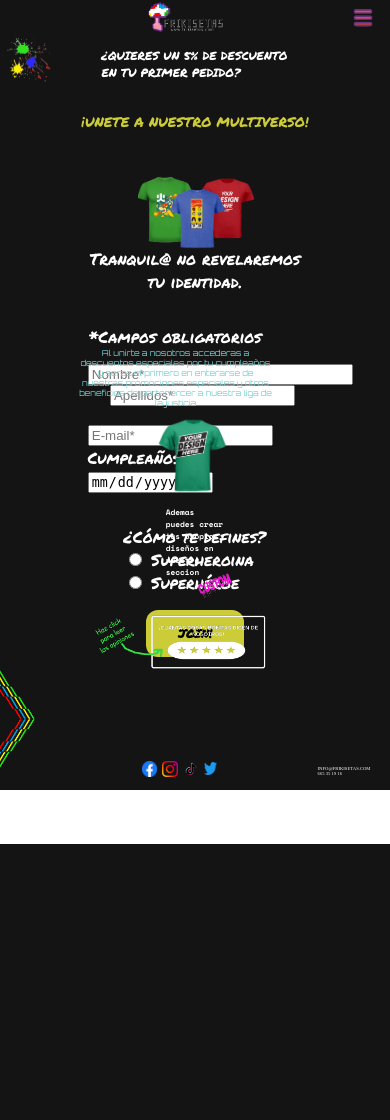
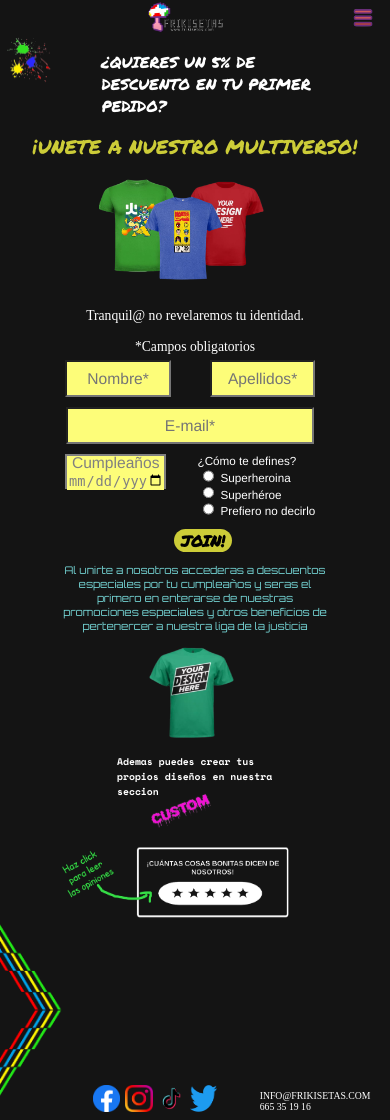
Before and after one commit to Xeadnor/Trabajo-por-Retos, a PHP site: page / in a window 390 px wide. Before the commit the page ends 844 px from the top, so only its background shows below. Run offline with PHP 8.4, Linux system fonts and the light colour scheme.

Commit message:
landing terminada

```diff
--- a/index.html
+++ b/index.html
@@ -31,12 +31,13 @@
     <div id="fgancho">
         <p>¡UNETE A NUESTRO MULTIVERSO!</p>
     </div>
-
+    <div id="posicion">
         <div id="formulario">
 
         <form id="form" action="" method="post" >
         <p id="identidad">Tranquil@ no revelaremos tu identidad.</p>
             <p id="obligatorio">*Campos obligatorios</p>
+            <div id="np">
             <label for="nombre" ></label>
             <input type="text" id="nombre" placeholder="Nombre*" size="30" required>
 
@@ -44,30 +45,33 @@
                 <label for="apellidos" name="apellidos" alt="apellidos"></label>
                 <input type="text" id="apellidos" name="apellidos" placeholder="Apellidos*" required>
 
-       <p>
+            </div>
+            <div id="email">
             <label for="mail"></label>
             <input type="email" id="mail" placeholder="E-mail*" required>
-
-
+            </div>
+            <div id="date">
+                <div id="contenidos">
                     <label for="fecha">Cumpleaños</label>
                     <input type="date" id="fecha">
+                </div>
+                <p id="opcionsexo"> <label for="sexo" id="tsexo">¿Cómo te defines?</label></br>
+                    <input type="radio" id="sexo" name="boton" value="mujer"> Superheroina<br>
+                    <input type="radio" id="sexo" name="boton" value="hombre"> Superhéroe<br>
+                    <input type="radio" id="sexo" name="boton" value="otro"> Prefiero no decirlo
             </p>
-        <p> <label for="sexo">¿Cómo te defines?</label></br>
-                <input type="radio" id="sexo" name="boton" value="mujer"> Superheroina<br>
-                <input type="radio" id="sexo" name="boton" value="hombre"> Superhéroe
-        </p>
+                </div>
+
             <input id="boton" type="submit" value="JOIN!">
 
 
         </form>
-
-
+        </div>
         <div id="camis">
             <img id="camisetas" src="imagenes/camisetas.png" alt="camisetas">
 
         </div>
     </div>
-
     <div id="descuentos">
         <p>Al unirte a nosotros accederas a descuentos especiales por tu cumpleaños
             y seras el primero en enterarse de nuestras promociones especiales y
--- a/style.css
+++ b/style.css
@@ -10,6 +10,7 @@
     font-family: 'SpaceMono-Bold';
     src: url('FONTS/SpaceMono-Bold.ttf');
 }
+
 
 body{
     display:flex;
@@ -72,44 +73,125 @@ main{
 
 #formulario{
     display: flex;
+    width: 60%;
+    flex-direction: row;
+    color: white;
+}
+#form{
+    display:flex;
+    flex-wrap: wrap;
+    justify-content: center;
+}
+#np{
+    display:flex;
+    justify-content: space-between;
+    width:100%;
+}
+#nombre{
+    font-family: 'Helvetica', 'Arial', sans-serif;
+    margin-left:9.6vw;
+    width:12.3vw;
+    height: 3vw;
+    background-color:rgb(253, 253, 121);
+    text-align: center;
+    font-size: 1.4vw;
+}
+#apellidos{
+    font-family: 'Helvetica', 'Arial', sans-serif;
+    margin-left: -10vw;
+    margin-right: 12vw;
+    width:12.3vw;
+    height: 3vw;
+    background-color:rgb(253, 253, 121);
+    text-align: center;
+    font-size: 1.4vw;
+}
+#email{
+    display:flex;
     width: 100%;
-    flex-direction: row;
-    height: 50vw; /*CAMBIAR ESTO EN UN FUTURO CUANDO SE IMPLEMENTE EL FORMULARIO */
-    color: white;
-    justify-content: space-around;
+    justify-content: center;
+    font-size: 1.4vw;
+    margin-top:0.5vw;
 }
-
-#form{
+#mail{
+    font-family: 'Helvetica', 'Arial', sans-serif;
+    margin-left:5vw;
+    width:30vw;
+    height:3vw;
+    background-color:rgb(253, 253, 121);
+    text-align: center;
+    font-size: 1.4vw;
+}
+#date{
+    width:100%;
     display: flex;
-    flex-wrap: wrap;
-    justify-content: space-around;
-    align-items: center;
-    width:55%;
-    margin-top: -7vw;
-    font-family: 'PermanentMarker';
+    justify-content: center;
+}
+#contenidos{
+    margin-top:0.5vw;
+    font-family: 'Helvetica', 'Arial', sans-serif;
+    background-color:rgb(253, 253, 121);
+    display:flex;
+    justify-content: center;
+    flex-direction: column;
+    font-size: 1.4vw;
+    height: 3vw;
+    color:gray;
+    width:12.3vw;
+    text-align: center;
+    margin-left: 5.3vw;
+    border: 2px solid;
+}
+#fecha{
+    background-color:rgb(253, 253, 121);
+    color:gray;
+    font-size: 1.4vw;
+    font-weight: thin;
+    border:0;
+}
+#tsexo{
+    font-size: 1.4vw;
+}
+#sexo{
+    background:rgb(253, 253, 121);
+    width:1vw;
+    height: 1vw;
+    font-size: 2vw;
 }
 #identidad{
     width: 100%;
+    font-size: 1.8vw;
     text-align: center;
+    height: 1vw;
+}
+#opcionsexo{
+    margin-top:0.5vw;
+    font-family: 'Helvetica', 'Arial', sans-serif;
+    font-size:1.4vw;
+    align-items: center;
+    margin-left: 5vw;
+
 }
 #obligatorio{
     width: 100%;
+    font-size: 1.8vw;
+    text-align: center;
+    height: 1vw;
 }
 
 #boton{
     background-color:rgb(204, 204, 56);
     border: none;
     color: black;
-    padding: 15px 32px;
-    margin-left: 2vw;
-    margin-right: 2vw;
+    margin-left: 4vw;
     text-align: center;
     text-decoration: solid;
     font-family: 'PermanentMarker';
-    display: inline-block;
-    font-size: 12px;
+    font-size: 1.4vw;
     border-radius: 12px;
     font-weight: bold;
+    width:7vw;
+    height: 4vw;
 }
 #camis{
     margin-top: 4vw;
@@ -196,7 +278,7 @@ footer p{
     flex-wrap: wrap;
     width: 40%;
     margin-right: 5vw;
-    font-size: 1.2vw;
+    font-size: 1.7vw;
 }
 #RRSS{
     display:flex;
@@ -238,6 +320,11 @@ footer img{
     display:flex;
     justify-content: right;
 }
+#posicion{
+    display:flex;
+    flex-direction: row;
+    width: 100%;
+}
 
 @media (max-width: 600px) {
 main{
@@ -247,13 +334,16 @@ main{
 
 #tcabecera{
     margin-left: -4vw;
-    width:50%;
-    font-size: 3vw;
+    width:60%;
+    font-size: 4vw;
     text-align: left;
 }
 
-#camis{
-    order: -1;
+#camis img{
+    width: 50vw;
+    height: 35vw;
+    margin-left: -10vw;
+    margin-top:-3vw;
 }
 #formulario{
     flex-direction: column;
@@ -267,4 +357,105 @@ main{
 #cdiy{
     margin-left:0vw;
     }
-  }
+
+#tdiy{
+    width:40%;
+    font-size:2.5vw;
+}
+#custom{
+    margin-top:-10vw;
+    margin-left:8vw;
+    width: 18vw;
+}
+#fgancho p {
+    margin-top:0;
+    font-size: 5vw;
+}
+#posicion{
+    flex-direction: column-reverse;
+    align-items: center;
+    margin-top:-7vw;
+}
+#identidad{
+    font-size: 3.5vw;
+}
+#obligatorio{
+    font-size:3.5vw;
+}
+
+#nombre{
+    margin-top:1vw;
+width: 25vw;
+height: 8vw;
+font-size:4vw;
+}
+
+#apellidos{
+    margin-top:1vw;
+    margin-left: 10vw;
+    width: 25vw;
+    height: 8vw;
+    font-size:4vw;
+}
+#mail{
+    width: 61.4vw;
+    margin-left:-2.6vw;
+    margin-top: 2vw;
+height: 8vw;
+font-size:4vw;
+}
+#contenidos{
+
+    width:25vw;
+    height: 8vw;
+    font-size:4vw;
+    margin-top:2.5vw;
+    margin-left:9.5vw;
+}
+#fecha{
+    font-size:3.5vw;
+}
+#date{
+    justify-content: space-between;
+}
+#opcionsexo{
+    margin-top:2.5vw;
+    font-size:3vw;
+    margin-right: 12vw;
+}
+#tsexo{
+    font-size: 3vw;
+}
+#sexo{
+    font-size: 5vw;
+    width: 3vw;
+    height: 3vw;
+}
+#boton{
+    width:15vw;
+    height: 6vw;
+    font-size: 4vw;
+}
+#descuentos{
+    font-size: 2.7vw;
+    width: 70%;
+    margin-left:15vw;
+}
+#cdiy{
+    width:25vw;
+    height: 25vw;
+}
+#opinion{
+    width: 80vw;
+}
+#detalles img{
+    width:35vw;
+}
+#RRSS img{
+    width: 7vw;
+    height: 7vw;
+}
+#dtfooter{
+    font-size: 2.5vw;
+}
+}
```
Lines whose indentation alone changed are shown as unchanged.
